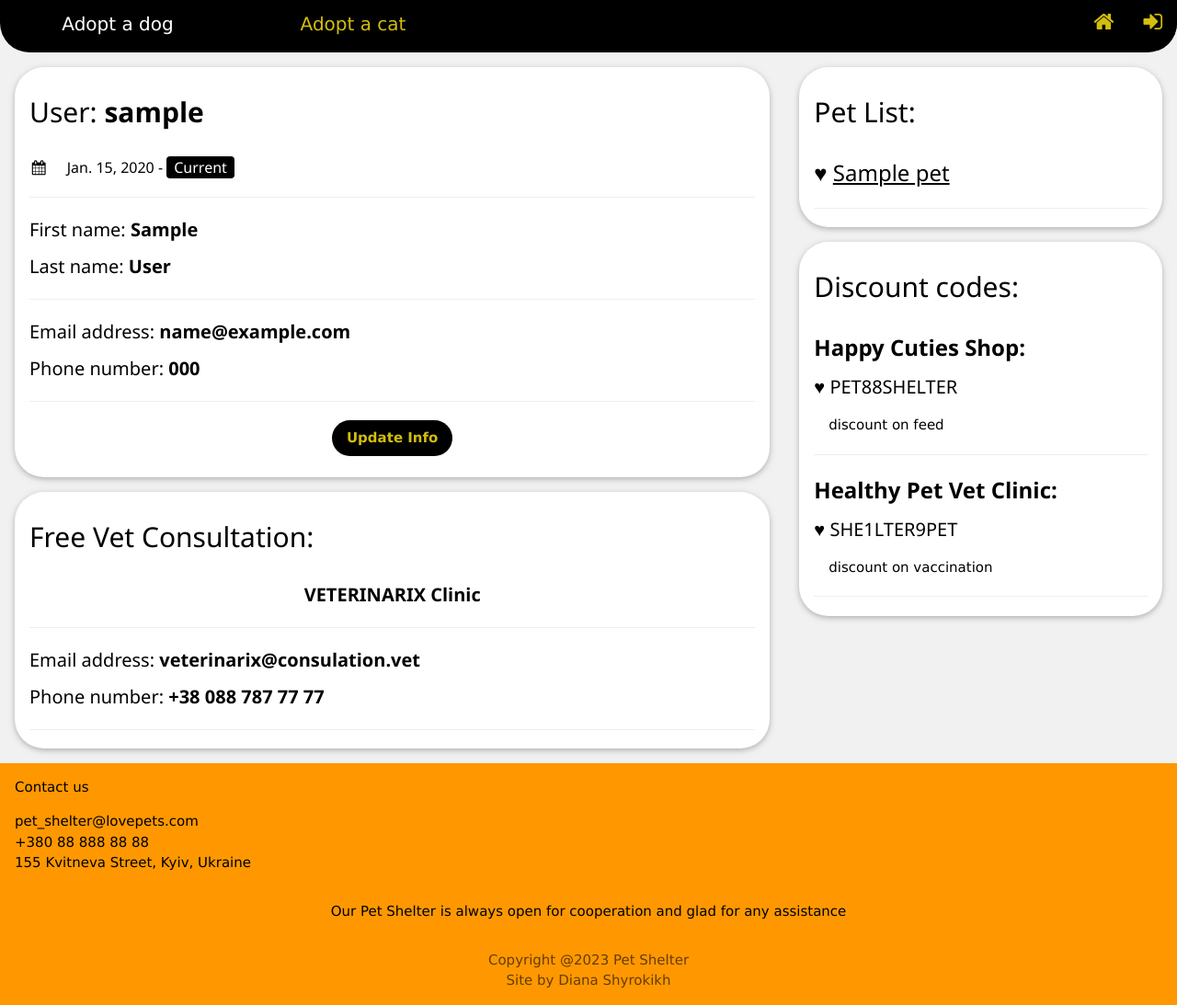
After one commit to diana-shyrokikh/pet-shelter-site, a Django app: page /users/1/detail/ in a window 1280 px wide. The commit adds this page. Shown: the whole page at 92% size. Run offline with Django 4.2, Linux system fonts and the light colour scheme; tables that the repository leaves empty hold one stand-in row (values such as "Sample post").

Commit message:
Added Pet Owner's profile page

```diff
--- a/shelter/urls.py
+++ b/shelter/urls.py
@@ -13,6 +13,7 @@ from shelter.views import (
     PetListView,
     PetOwnerListView,
     PetOwnerCreateView,
+    PetOwnerDetailView
 )
 
 urlpatterns = [
@@ -72,6 +73,11 @@ urlpatterns = [
         adopt_pet_to_user,
         name="adopt-pet"
     ),
+    path(
+        "users/<int:pk>/detail/",
+        PetOwnerDetailView.as_view(),
+        name="pet-owner-detail"
+    ),
     path("accounts/", include("django.contrib.auth.urls")),
 ]
 
--- a/shelter/views.py
+++ b/shelter/views.py
@@ -25,7 +25,7 @@ def index(request):
     }
     return render(request, "shelter/index.html", context=context)
 
-
+#add staffuser decorator
 def adopt_pet_to_user(request, pk):
     pet = get_object_or_404(Pet, pk=pk)
     username = request.POST.get("username")
@@ -41,11 +41,7 @@ def adopt_pet_to_user(request, pk):
         pet_owner.pets.add(pet)
     pet_owner.save()
 
-    context = {
-        "pet": pet,
-    }
     return redirect('shelter:pet-detail', pk=pet.id)
-    # return render(request, "shelter/pet_detail.html", context)
 
 
 class StaffUserRequiredMixin(AccessMixin):
@@ -126,3 +122,9 @@ class PetOwnerCreateView(StaffUserRequiredMixin, generic.CreateView):
     form_class = PetOwnerCreationForm
     template_name = "shelter/pet_owner_form.html"
     success_url = reverse_lazy("shelter:pet-list")
+
+
+class PetOwnerDetailView(generic.DetailView):
+    model = PetOwner
+    template_name = "shelter/pet_owner_detail.html"
+    context_object_name = "pet_owner_detail"
--- a/templates/includes/navigation.html
+++ b/templates/includes/navigation.html
@@ -27,7 +27,7 @@
       {% endif %}
     {% if user.is_authenticated %}
       <a
-        href="#"
+        href="{% url 'shelter:pet-owner-detail' pk=user.id %}"
         style="font-size:20px" class="w3-bar-item w3-mobile w3-button w3-text-yellow w3-padding-16 w3-right w3-hover-none w3-hover-text-white">
           Welcome <b>{{ user.username }}</b>
       </a>
--- /dev/null
+++ b/templates/shelter/pet_owner_detail.html
@@ -0,0 +1,77 @@
+{% extends "base.html" %}
+{% load static %}
+
+{% block title %}
+  <title>User Profile | Pet Shelter</title>
+{% endblock %}
+
+{% block content %}
+
+  <div class="w3-row">
+
+    <div class="w3-twothird">
+
+      <div class="w3-container w3-card w3-white w3-margin w3-round-xxlarge">
+        <h2 class="w3-padding-16">User: <b>{{ pet_owner_detail.username }}</b></h2>
+        <h6>
+          <i class="fa fa-calendar fa-fw w3-margin-right"></i>
+            {{ pet_owner_detail.date_joined.date }} -
+            <span class="w3-tag w3-round">Current</span>
+        </h6>
+        <hr>
+        <h4>First name: <b>{{ pet_owner_detail.first_name }}</b></h4>
+        <h4>Last name: <b>{{ pet_owner_detail.last_name }}</b></h4>
+        <hr>
+        <h4>Email address: <b>{{ pet_owner_detail.email }}</b></h4>
+        <h4>Phone number: <b>{{ pet_owner_detail.phone_number }}</b></h4>
+        <hr>
+        <div class="w3-container w3-center">
+          <a href="{% url 'shelter:dog-update' pk=object.id %}" class="w3-btn w3-black w3-text-yellow w3-round-xxlarge"><b>Update Info</b></a>
+        </div>
+        <br>
+        </div>
+
+      <div class="w3-container w3-card w3-white w3-margin w3-round-xxlarge">
+        <h2 class="w3-padding-16">Free Vet Consultation: </h2>
+        <h4 class="w3-center"><b>VETERINARIX Clinic</b></h4>
+        <hr>
+        <h4>Email address: <b>veterinarix@consulation.vet</b></h4>
+        <h4>Phone number: <b>+38 088 787 77 77</b></h4>
+        <hr>
+        </div>
+
+    </div>
+    <div class="w3-third">
+
+      <div class="w3-container w3-card w3-white w3-margin w3-round-xxlarge">
+        <h2 class="w3-padding-16">Pet List: </h2>
+          {% if pet_owner_detail.pets.all %}
+            {% for pet in pet_owner_detail.pets.all %}
+              <h3>♥
+                <a href="{% url 'shelter:pet-detail' pk=pet.id %}">
+                  {{ pet.name }}
+                </a>
+              </h3>
+            {% endfor %}
+          {% else %}
+            <h3>There are no pets at the moment </h3>
+          {% endif %}
+        <hr>
+        </div>
+
+      <div class="w3-container w3-card w3-white w3-margin w3-round-xxlarge">
+          <h2 class="w3-padding-16">Discount codes: </h2>
+            <h3><b>Happy Cuties Shop:</b> </h3>
+            <h4>♥ PET88SHELTER</h4>
+            <p class="w3-margin-left">discount on feed</p>
+            <hr>
+            <h3><b>Healthy Pet Vet Clinic:</b> </h3>
+            <h4>♥ SHE1LTER9PET</h4>
+            <p class="w3-margin-left">discount on vaccination</p>
+            <hr>
+      </div>
+
+    </div>
+  </div>
+
+<script src="{% static 'js/open-adoption-form.js' %}"></script>{% endblock %}
--- a/templates/shelter/pet_owner_list.html
+++ b/templates/shelter/pet_owner_list.html
@@ -21,7 +21,7 @@
     {% for pet_owner in pet_owner_list %}
     <tr>
       <td style="vertical-align: middle;">
-        <a href="">
+        <a href="{% url 'shelter:pet-owner-detail' pk=pet_owner.id %}">
           <b>{{ pet_owner.username }}</b>
         </a>
       </td>
```
Also changed, not shown: templates/shelter/pet_list.html (line endings or trailing spaces).
